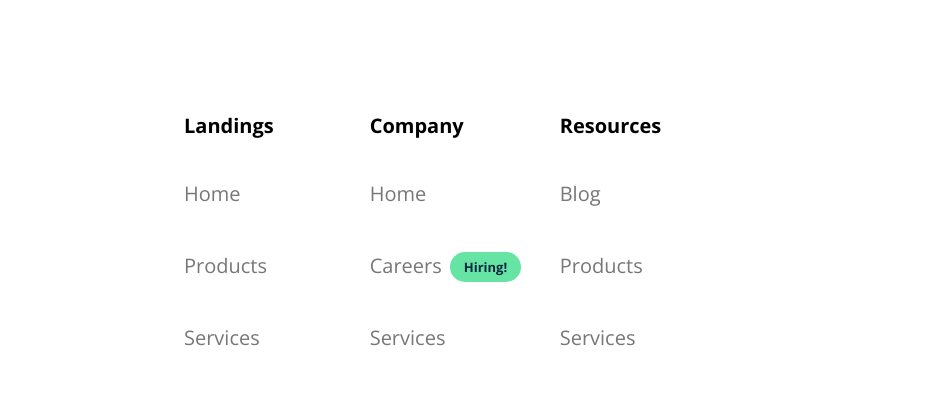
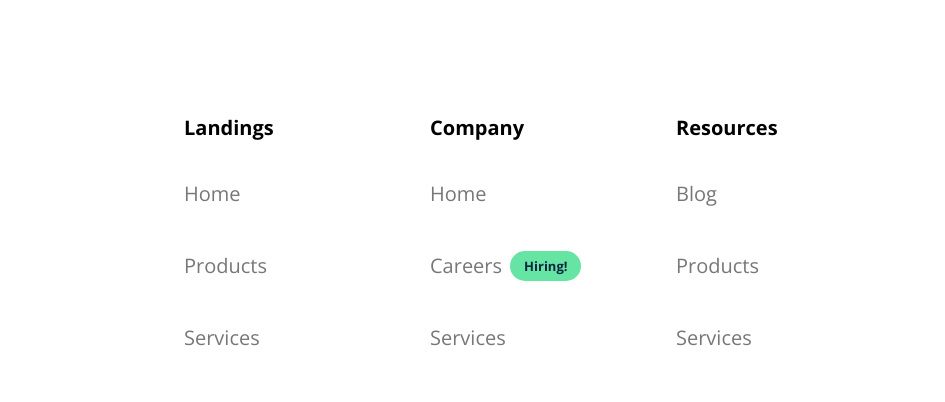
Before and after one commit to Alexandra789/blog-test-page, a website built with webpack: page src/index.html in a window 1280 px wide. Shown: the part 2709-3111 px from the top of the page, 335-1280 px from the left. Built offline with nearby package versions, Linux system fonts and the light colour scheme; files whose address does not match are found by name.

Commit message:
fix badge element

```diff
--- a/src/index.html
+++ b/src/index.html
@@ -233,8 +233,9 @@
                         <li class="text-s navigation-col__item navigation-col__title">Company</li>
                         <li class="navigation-col__item"><a class="text-s navigation-col__link" href="#home">Home</a>
                         </li>
-                        <li class="navigation-col__item"><a class="text-s navigation-col__link" href="#">Careers <span
-                                class="navigation-col__badge badge">Hiring!</span></a></li>
+                        <li class="navigation-col__item navigation-col__item-badge"><a
+                                class="text-s navigation-col__link" href="#">Careers </a><span
+                                class="navigation-col__badge badge">Hiring!</span></li>
                         <li class="navigation-col__item"><a class="text-s navigation-col__link" href="#services">Services</a>
                         </li>
                     </ul>
--- a/src/scss/block/footer.scss
+++ b/src/scss/block/footer.scss
@@ -76,21 +76,27 @@
     .navigation-col {
       display: flex;
       flex-direction: column;
-      max-width: 150px;
-      width: 100%;
+      width: 150px;
       @media all and (max-width: 429px) {
-        max-width: 100%;
+        width: 100%;
         align-items: center;
       }
 
-      &__item {
+      &__link {
         color: $gray;
+        max-width: 120px;
+      }
+
+      &__item-badge {
+        margin-right: -71.4px;
       }
 
       &__item {
         margin-bottom: 40px;
         min-height: 30px;
         position: relative;
+        display: flex;
+        align-items: center;
         @media all and (max-width: 429px) {
           margin-bottom: 12px;
           min-height: auto;
@@ -113,14 +119,9 @@
       }
 
       &__badge {
+        margin-left: 8px;
+        width: 71.4px;
         max-height: 30px;
-        margin-left: 8px;
-        position: absolute;
-        top: 2px;
-        overflow: hidden;
-        @media all and (max-width: 681px) {
-          top: 0;
-        }
       }
 
       &__title {
```
